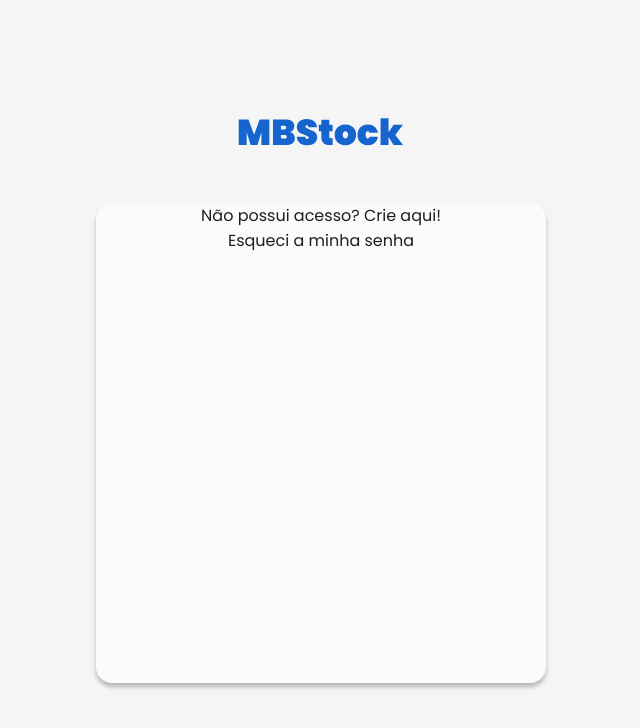
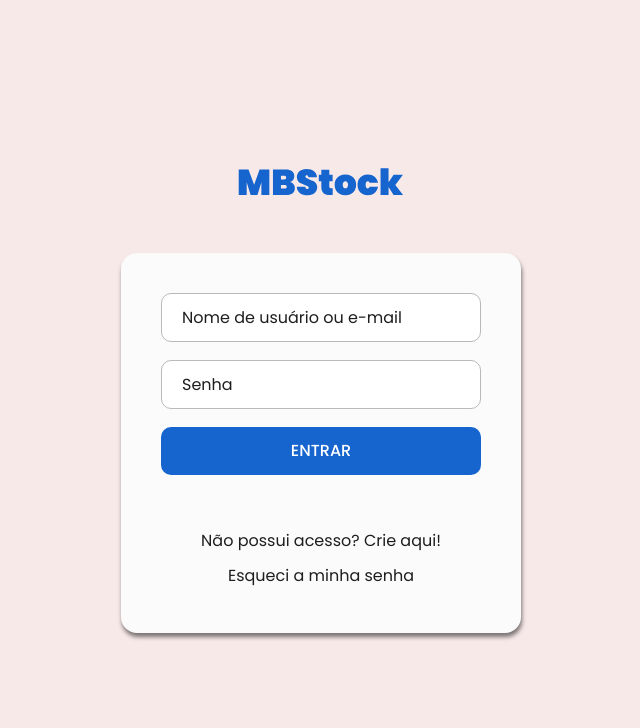
Before and after one commit to Brunogoniadis/MBStockManager, a React (Vite) app: page / in a window 1280 px wide. Shown: the top 728 px of the page, without its empty margins (319-959 px from the left). Built offline with nearby package versions, Linux system fonts and the light colour scheme.

Commit message:
Styled: Input - Login Page

```diff
--- a/package.json
+++ b/package.json
@@ -12,6 +12,7 @@
     "@types/styled-components": "^5.1.26",
     "react": "^18.2.0",
     "react-dom": "^18.2.0",
+    "react-router-dom": "^6.6.0",
     "styled-components": "^5.3.6"
   },
   "devDependencies": {
--- a/src/GlobalStyle.ts
+++ b/src/GlobalStyle.ts
@@ -9,8 +9,8 @@
         --color-buttonHover:#FFFFFF;
         --color-text:#1e1e1e;
         --color-containerPages:#fbfbfb;
-        --color-backgroundMain:#F5F5F5;
-        --color-border:#E7E7E7;
+        --color-backgroundMain:#F8E9E9 ;
+        --color-border:#b9b9b9;
 
     font-size: 60%;
     }
@@ -51,6 +51,7 @@
 
     button {
         cursor: pointer;
+        font-style: ;
     }
 
 `
--- a/src/Pages/Login/index.tsx
+++ b/src/Pages/Login/index.tsx
@@ -1,3 +1,4 @@
+import { Button } from "../../styles/Button";
 import { Container,Logo } from "./styles";
 import MBStock from "./../../../public/MBStock.svg"
 
@@ -7,8 +8,23 @@
         <Logo src={MBStock}/>
         <Container>
 
-            <p>Não possui acesso? Crie aqui!</p>
-            <p>Esqueci a minha senha</p>
+
+            <input placeholder="Nome de usuário ou e-mail"></input>
+
+
+            <input placeholder="Senha"></input>
+
+
+            <Button variant="primary" >
+                ENTRAR
+            </Button>
+
+
+            <pContainer>
+                <p>Não possui acesso? Crie aqui!</p>
+                <p>Esqueci a minha senha</p>
+            </pContainer>
+
         </Container>
     </>
 
--- a/src/Pages/Login/styles.ts
+++ b/src/Pages/Login/styles.ts
@@ -6,12 +6,31 @@
     text-align: center;
 
 
-    width: 450px;
-    height: 480px;
+    width: 400px;
+    height: 380px;
     border-radius: 16px;
     background-color: var(--color-containerPages);
-    box-shadow: 0px 4px 4px rgba(0, 0, 0, 0.25);
+    box-shadow: 1.0px 4px 4px rgba(0, 0, 0, 0.5);
+    padding: 40px;
+    input{
+        height: 54px;
+        margin-bottom: 18px;
+        border: solid 1px var(--color-border);
+        border-radius: 10px;
 
+        ::placeholder{
+            color: var(--color-text);
+            padding-left: 20px;
+        }
+    }
+
+    pContainer{
+        margin-top: 48px;
+        line-height:35px;
+        p{
+
+        }
+    }
 
 `
 export const Logo= styled.img`
--- /dev/null
+++ b/src/styles/Button.ts
@@ -0,0 +1,47 @@
+import styled, { css } from "styled-components";
+import { Link as LinkRouter } from 'react-router-dom'
+
+interface IButtonProps{
+    variant: 'primary' | 'error' | 'inline' ;
+    width?: string
+}
+
+const ButtonStyled ={
+    primary: css`
+        background-color: var(--primary-color);
+        color:white;
+        padding: 0 15px;
+    `,
+        error: css`
+        background: var(--color-error);
+    `,
+    inline: css`
+        background: none;
+        color: var(--color-text);
+        text-decoration: underline;
+    `,
+}
+
+const ButtonStyledDefault = css`
+    min-height: 48px;
+    padding: 0 15px;
+    font-weight: 500;
+`
+
+export const Button = styled.button<IButtonProps>`
+    ${({ variant }) => ButtonStyled[variant]}
+    ${ButtonStyledDefault}
+    width: ${({ width }) => width || '100%' } ;
+    border-radius: 10px;
+    border: none;
+`;
+
+export const Link = styled(LinkRouter)<IButtonProps>`
+   text-decoration: none;
+   border-radius: 6px;
+   ${({ variant }) => ButtonStyled[variant]}
+   ${ButtonStyledDefault}
+   display: flex;
+   justify-content: center;
+   align-items: center;
+`
```
Also changed, not shown: 1 other file (tests, documents, lock files or other folders).
